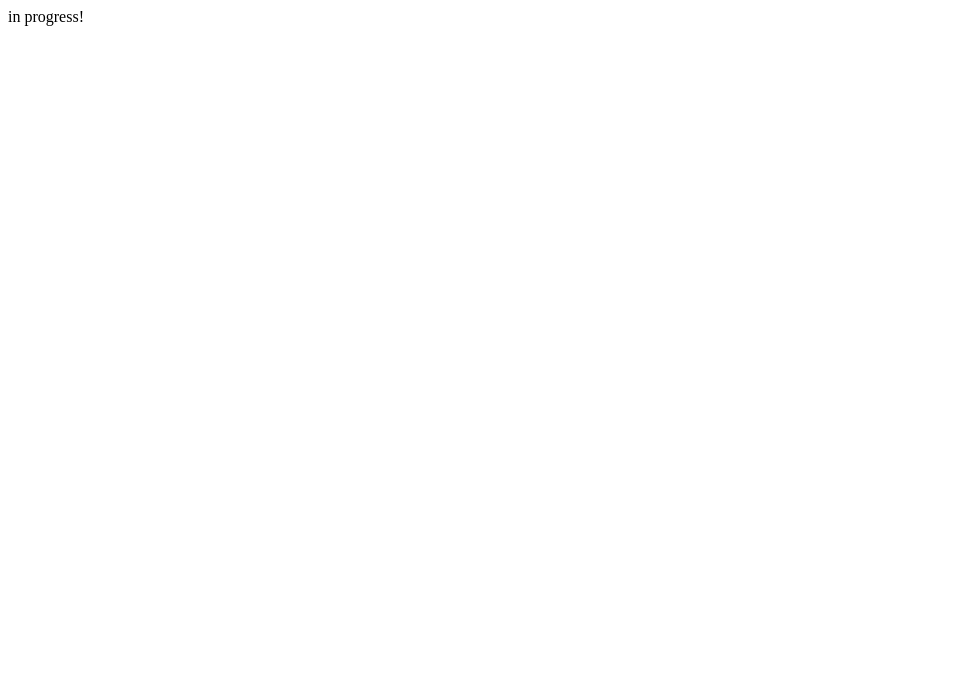
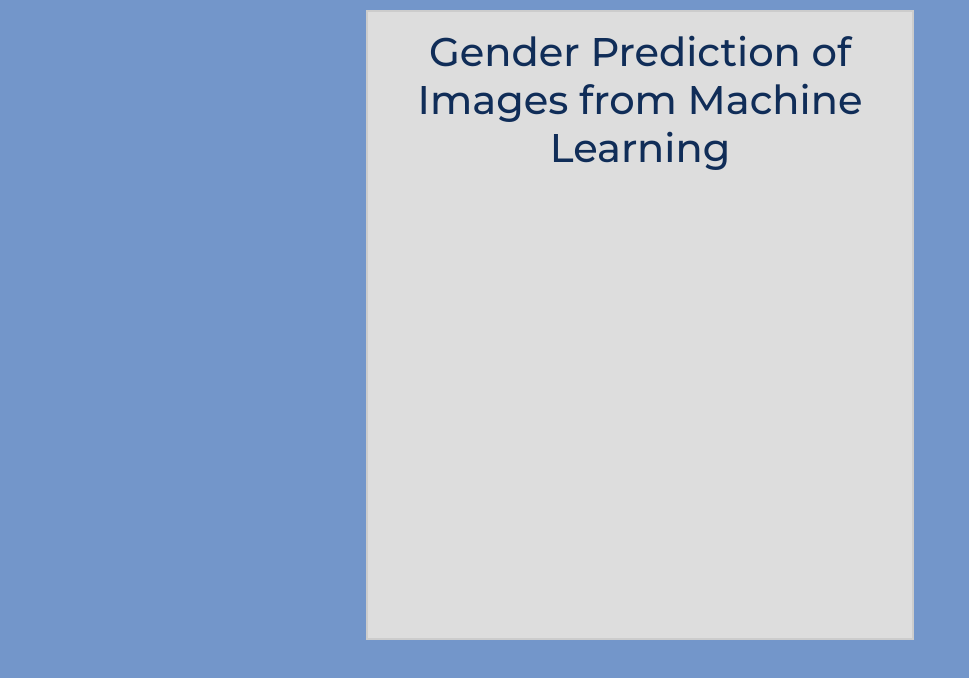
Before and after one commit to EvanAbrahamson27/EvStuff, a plain HTML site: page mlImages.html in a window 1280 px wide. Shown: the whole page, without its empty margins (0-969 px from the left). Drawn offline with Linux system fonts and the light colour scheme.

```diff
--- a/mlImages.html
+++ b/mlImages.html
@@ -1,6 +1,21 @@
 <!DOCTYPE html>
 <html lang="en">
-    <body>
-        in progress!
-    </body>
+<head>
+    <meta charset="UTF-8">
+    <meta name="viewport" content="width=device-width, initial-scale=1.0">
+    <title>EvStuff - Machine Learning Gender Prediction</title>
+    <link rel="stylesheet" href="style.css">
+    <link rel="stylesheet" href="bootstrap.min.css">
+    <link rel="icon" href="evIcon.png" type="image/x-icon">
+</head>
+<body style="background-color: rgb(115, 150, 202);">
+
+    <div class="container">
+        <div class="panel center">
+            <h1 class="panel-header">Gender Prediction of Images from Machine Learning</h1>
+            <img>
+        </div>
+    </div>
+
+</body>
 </html>
```
Also changed, not shown: 1 other file.
